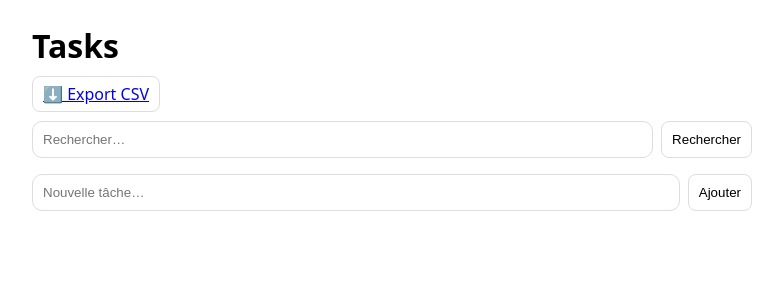
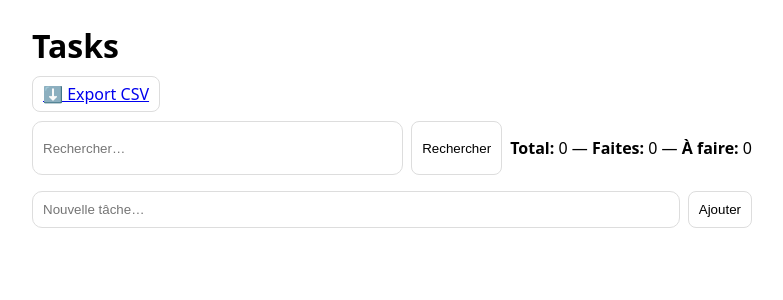
Before and after one commit to peninpalenzuelam-rgb/mission1-taches, a Flask app: page / in a window 1280 px wide. Shown: the top 300 px of the page, without its empty margins (248-1031 px from the left). Run offline with Flask 3, Linux system fonts and the light colour scheme.

Commit message:
Show stats on homepage

```diff
--- a/app.py
+++ b/app.py
@@ -28,11 +28,14 @@ def index():
     q = (request.args.get("q") or "").strip().lower()
     tasks = load_tasks()
     items = ordered_items(tasks)
+    total = len(tasks)
+    done = sum(1 for t in tasks if t.get("done"))
+    todo = total - done
 
     if q:
         items = [(i, t) for (i, t) in items if q in (t.get("title", "").lower())]
 
-    return render_template("index.html", items=items, q=q)
+    return render_template("index.html", items=items, q=q, total=total, done=done, todo=todo)
 
 
 @app.post("/add")
--- a/templates/index.html
+++ b/templates/index.html
@@ -27,6 +27,11 @@
    <form class="add" method="get" action="/">
      <input type="text" name="q" placeholder="Rechercher…" value="{{ q or '' }}" />
      <button class="btn" type="submit">Rechercher</button>
+      <p>
+        <strong>Total:</strong> {{ total }} —
+        <strong>Faites:</strong> {{ done }} —
+        <strong>À faire:</strong> {{ todo }}
+      </p>
    </form>
 
     <form class="add" method="post" action="/add">
```
